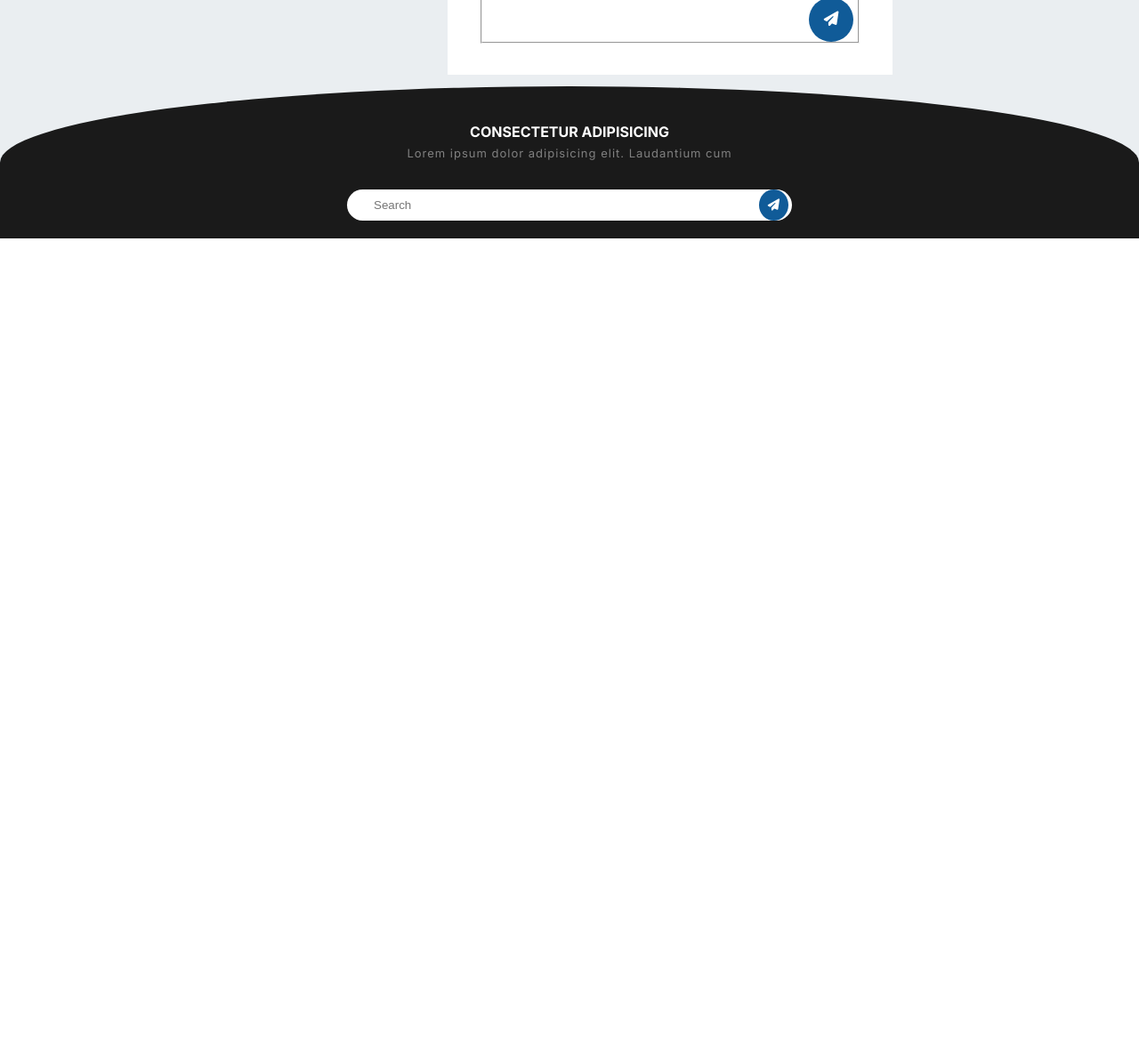
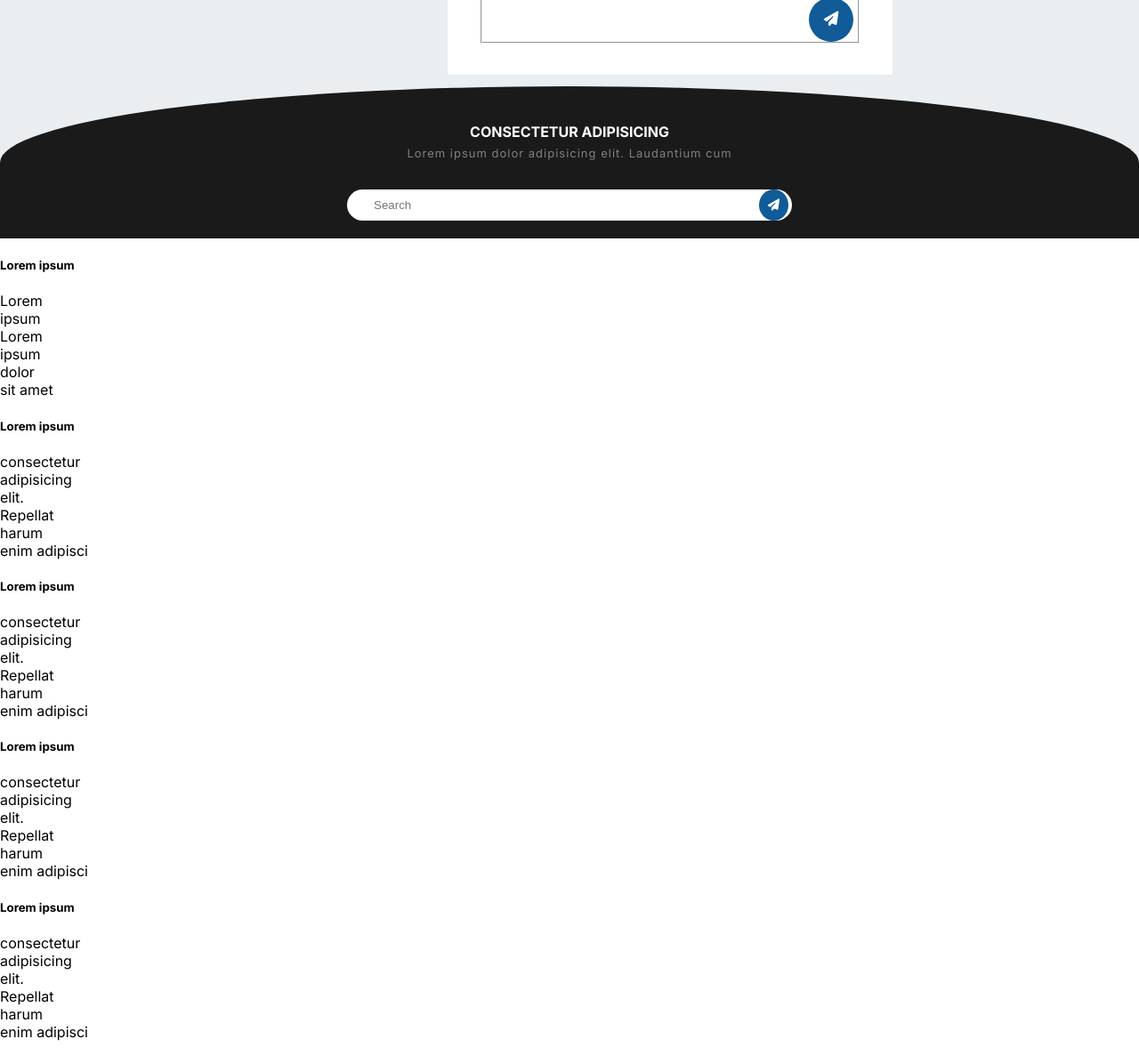
Before and after one commit to Ezmad-Ze/Internship_assignment_one, a website: page index.html in a window 1280 px wide. Shown: the part 2644-3830 px from the top of the page at 89% size. Before the commit the page ends 2912 px from the top, so only its background shows below. Drawn offline with nearby package versions, Linux system fonts and the light colour scheme; files that its build step writes are made by us from their sources.

Commit message:
creating footer lists

```diff
--- a/index.html
+++ b/index.html
@@ -334,6 +334,7 @@
         </div>
       </section>
 
+      <!-- search -->
       <section class="search">
         <div class="search__background">
           <div class="search__background--text">
@@ -345,7 +346,7 @@
             </p>
           </div>
           <div class="search__background--input">
-            <input type="text" name="search" id="search" placeholder="search"/>
+            <input type="text" name="search" id="search" placeholder="search" />
             <button type="submit">
               <i class="fas fa-paper-plane"></i>
             </button>
@@ -353,5 +354,69 @@
         </div>
       </section>
     </main>
+
+    <footer>
+      <section class="lists">
+        <div class="lists__item">
+          <h5 class="lists__item--title">Lorem ipsum</h5>
+          <ul class="lists__item--list">
+            <li>Lorem</li>
+            <li>ipsum</li>
+            <li>Lorem</li>
+            <li>ipsum</li>
+            <li>dolor</li>
+            <li>sit amet</li>
+          </ul>
+        </div>
+
+        <div class="lists__item">
+          <h5 class="lists__item--title">Lorem ipsum</h5>
+          <ul class="lists__item--list">
+            <li>consectetur</li>
+            <li>adipisicing</li>
+            <li>elit.</li>
+            <li>Repellat</li>
+            <li>harum</li>
+            <li>enim adipisci</li>
+          </ul>
+        </div>
+
+        <div class="lists__item">
+          <h5 class="lists__item--title">Lorem ipsum</h5>
+          <ul class="lists__item--list">
+            <li>consectetur</li>
+            <li>adipisicing</li>
+            <li>elit.</li>
+            <li>Repellat</li>
+            <li>harum</li>
+            <li>enim adipisci</li>
+          </ul>
+        </div>
+
+        <div class="lists__item">
+          <h5 class="lists__item--title">Lorem ipsum</h5>
+          <ul class="lists__item--list">
+            <li>consectetur</li>
+            <li>adipisicing</li>
+            <li>elit.</li>
+            <li>Repellat</li>
+            <li>harum</li>
+            <li>enim adipisci</li>
+          </ul>
+        </div>
+
+        <div class="lists__item">
+          <h5 class="lists__item--title">Lorem ipsum</h5>
+          <ul class="lists__item--list">
+            <li>consectetur</li>
+            <li>adipisicing</li>
+            <li>elit.</li>
+            <li>Repellat</li>
+            <li>harum</li>
+            <li>enim adipisci</li>
+          </ul>
+        </div>
+      </section>
+    </footer>
   </body>
 </html>
```
